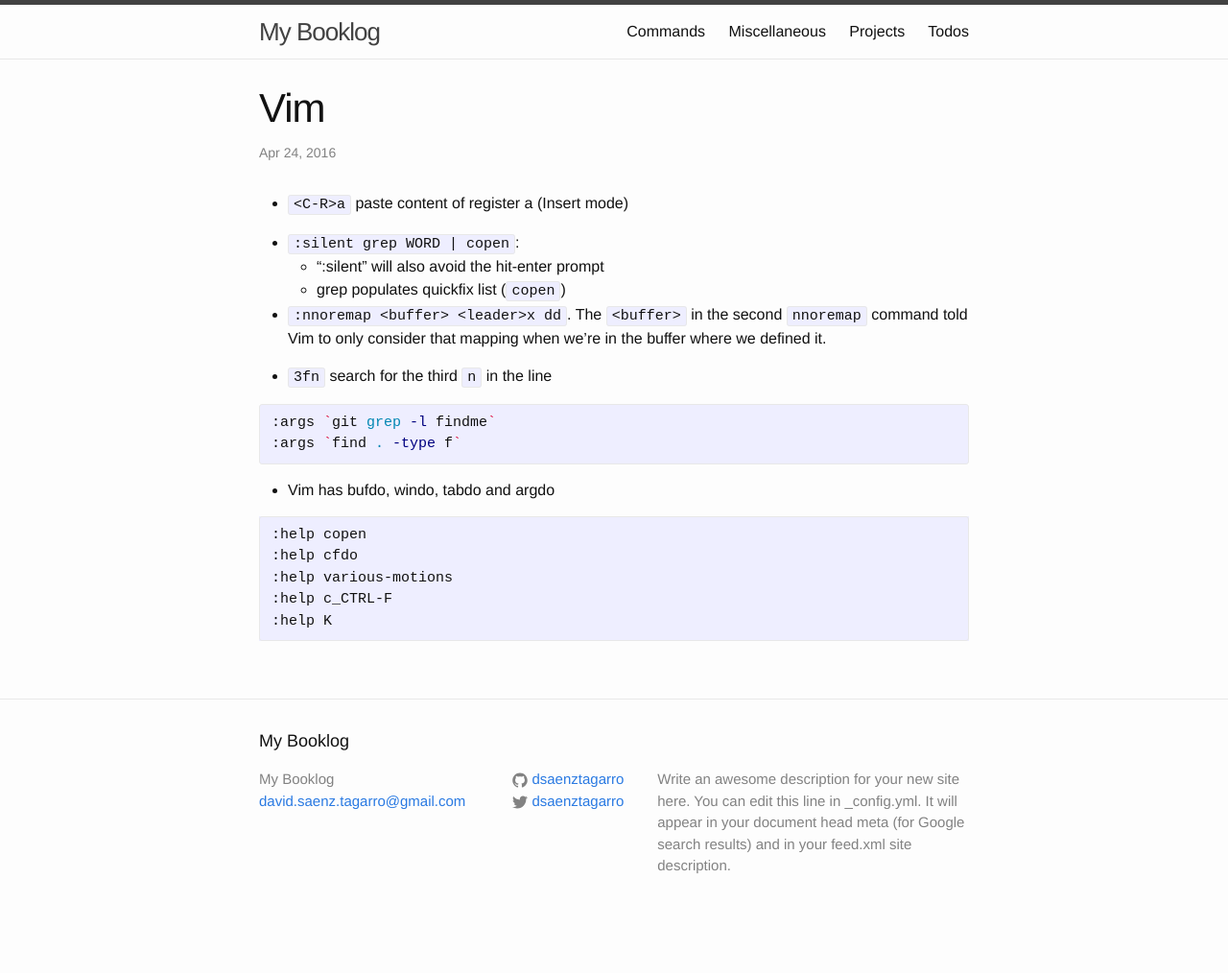
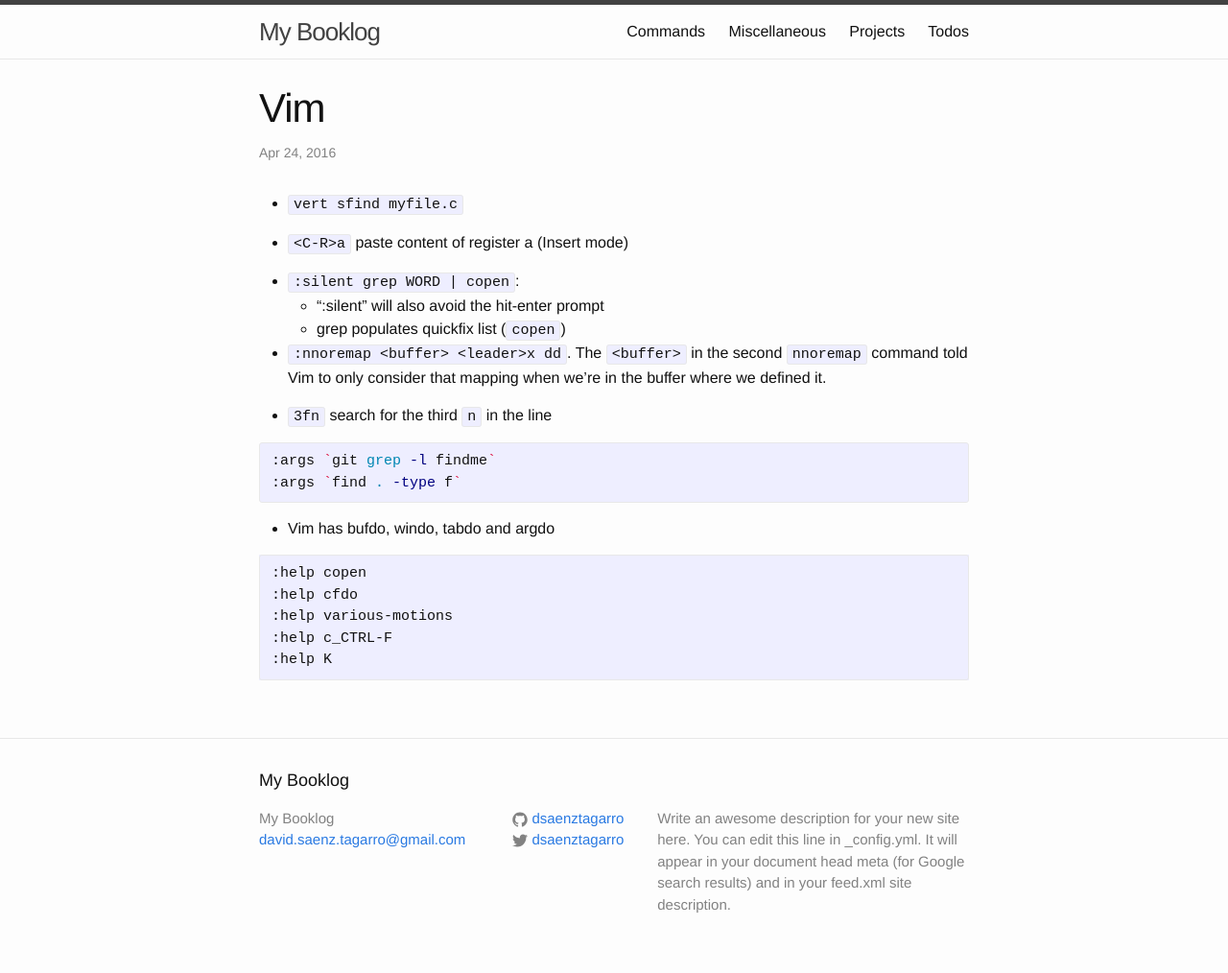
Before and after one commit to dsaenztagarro/booklog, a Jekyll site: the page built from _commands/vim.md, in a window 1280 px wide. Shown: the whole page at 96% size. Built offline with Jekyll 4.4.1, drawn with Linux system fonts in a browser that asks for light colours; before the commit the page ends 974 px from its top, so only the background shows below that.

Commit message:
Adds vim notes

```diff
--- a/_commands/vim.md
+++ b/_commands/vim.md
@@ -4,6 +4,8 @@ title:  "Vim"
 date:   2016-04-24 18:00:00 +0100
 categories: command
 ---
+
+- `vert sfind myfile.c`
 
 - `<C-R>a` paste content of register a (Insert mode)
 
```
